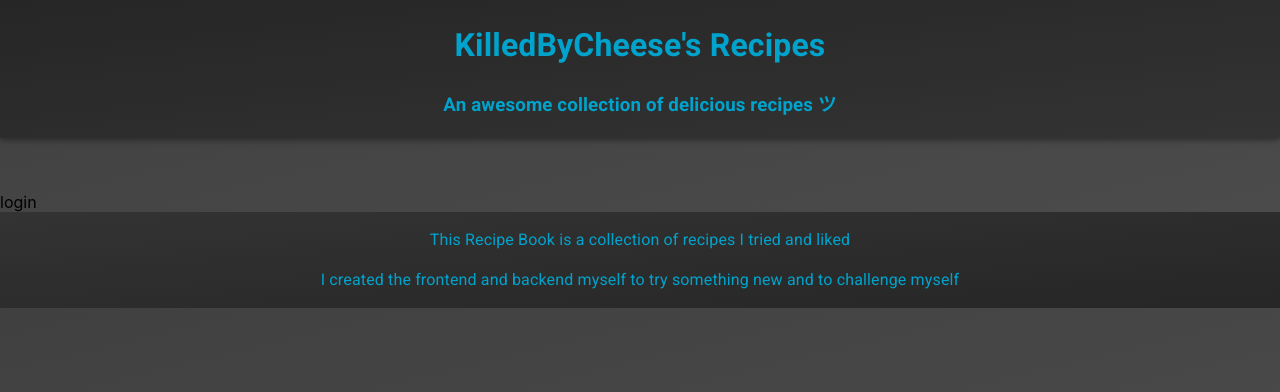
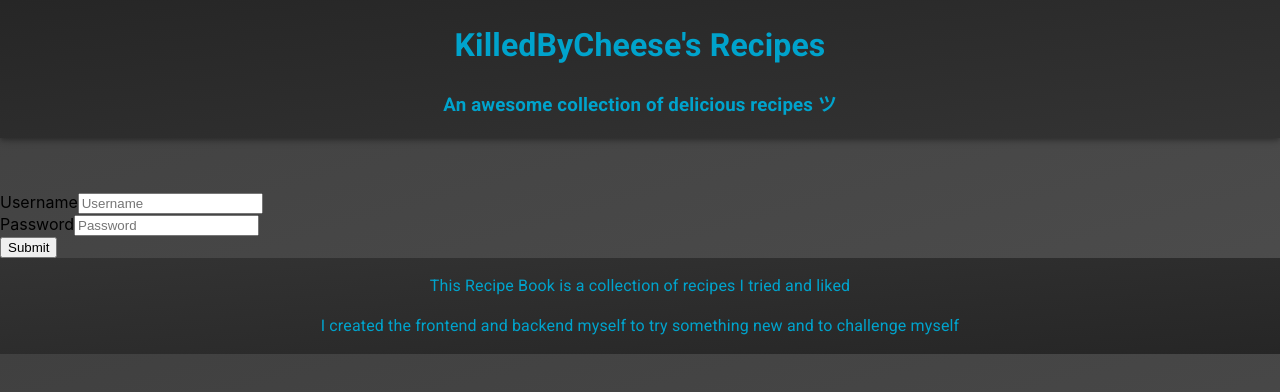
Before and after one commit to KilledByCheese/recipe-book-frontend, a React (Create React App) app: page / in a window 1280 px wide. Shown: the top 392 px of the page. Built offline with nearby package versions, Linux system fonts and the light colour scheme.

Commit message:
added simple login form and call to api to get jwt token

```diff
--- a/src/App.js
+++ b/src/App.js
@@ -4,7 +4,8 @@ import {
   BrowserRouter as Router,
   Switch,
   Route,
-  Link
+  Link,
+  Redirect
 } from "react-router-dom";
 
 import { makeStyles } from '@material-ui/core/styles';
@@ -17,6 +18,9 @@ import MenuIcon from "@material-ui/icons/Menu";
 import Box from "@material-ui/core/Box";
 
 import "./styles.css";
+
+
+
 
 const useStyles = makeStyles((theme) => ({
   root: {
@@ -58,6 +62,10 @@ const useStyles = makeStyles((theme) => ({
 
 }));
 
+
+
+
+
 const App = () => {
 
   const classes = useStyles();
@@ -82,7 +90,7 @@ const Content = () => {
       <Router>
         <Switch>
           <Route exact path="/">
-            <Login/>
+            <LoginForm/>
           </Route>
 
           <Route path = "/contactExample">
@@ -90,7 +98,7 @@ const Content = () => {
           </Route>
 
           <Route path = "/login">
-            <Login/>
+            <LoginForm/>
           </Route>
 
         </Switch>
@@ -100,13 +108,83 @@ const Content = () => {
   );
 };
 
-const Login = () => {
+const LoginForm = () => {
+
+  const [user, setUser] = React.useState("");
+  const [password, setPassword] = React.useState("");
+
+  function handleSubmit(event) {
+    event.preventDefault();
+    console.log(user);
+    console.log(password);
+
+    // (async () => {
+    //   const rawResponse = await fetch("http://localhost:8090/authenticate", {
+    //     method: 'POST',
+    //      headers: {
+    //       'Accept': 'application/json',
+    //       'Content-Type': 'application/json'
+    //      },
+    //      body : JSON.stringify({"username":user,"password":password})
+    //   });
+    //   const content = await rawResponse.json();
+    //   console.log(content);
+
+    // })();
+
+    fetch("http://localhost:8090/authenticate",{
+
+      method : "POST",
+      headers : {
+        'Content-Type': 'application/json',
+
+      },
+      body : JSON.stringify({"username":user,"password":password})
+
+    })
+    .then((response) => response.json())
+    .then(data => {
+      if (data.message) {
+        // Here you should have logic to handle invalid login credentials.
+        // This assumes your Rails API will return a JSON object with a key of
+        // 'message' if there is an error
+      } else {
+        localStorage.setItem("token", data.token)
+        // dispatch(loginUser(data.user))
+        console.log(data.token);
+      }
+    })
+
+  }
+
+
 
   return (
-    <div>
-      login
+    <div className="Login">
+      <form onSubmit={handleSubmit}>
+        <label>Username</label>
+        <input
+          name='username'
+          placeholder='Username'
+          value={user}
+          onChange={e => setUser(e.target.value)}
+          /><br/>
+
+        <label>Password</label>
+        <input
+          type='password'
+          name='password'
+          placeholder='Password'
+          value={password}
+          onChange={e => setPassword(e.target.value)}
+          /><br/>
+
+        <input type='submit'/>
+
+      </form>
     </div>
-  );
+   );
+
 };
 
 const Contacts = () => {
```
